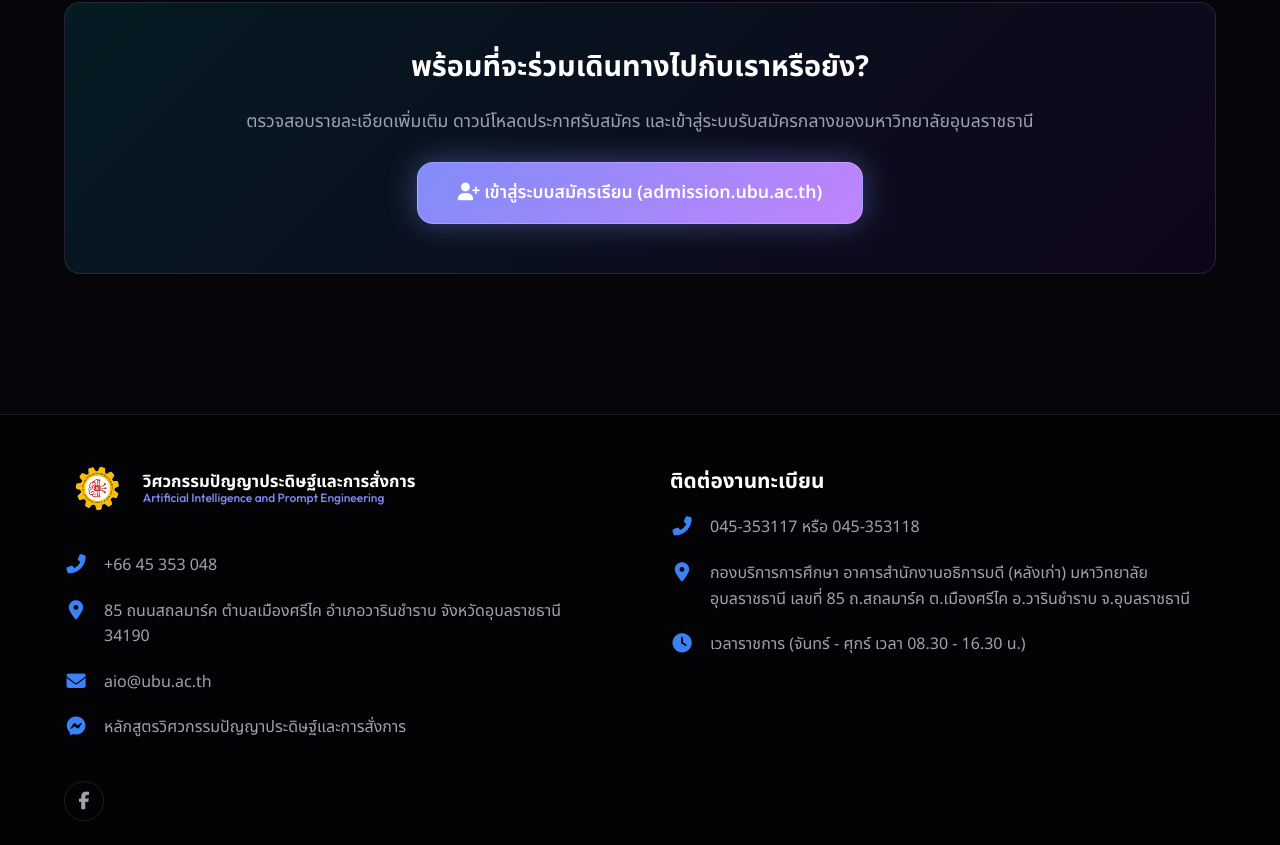
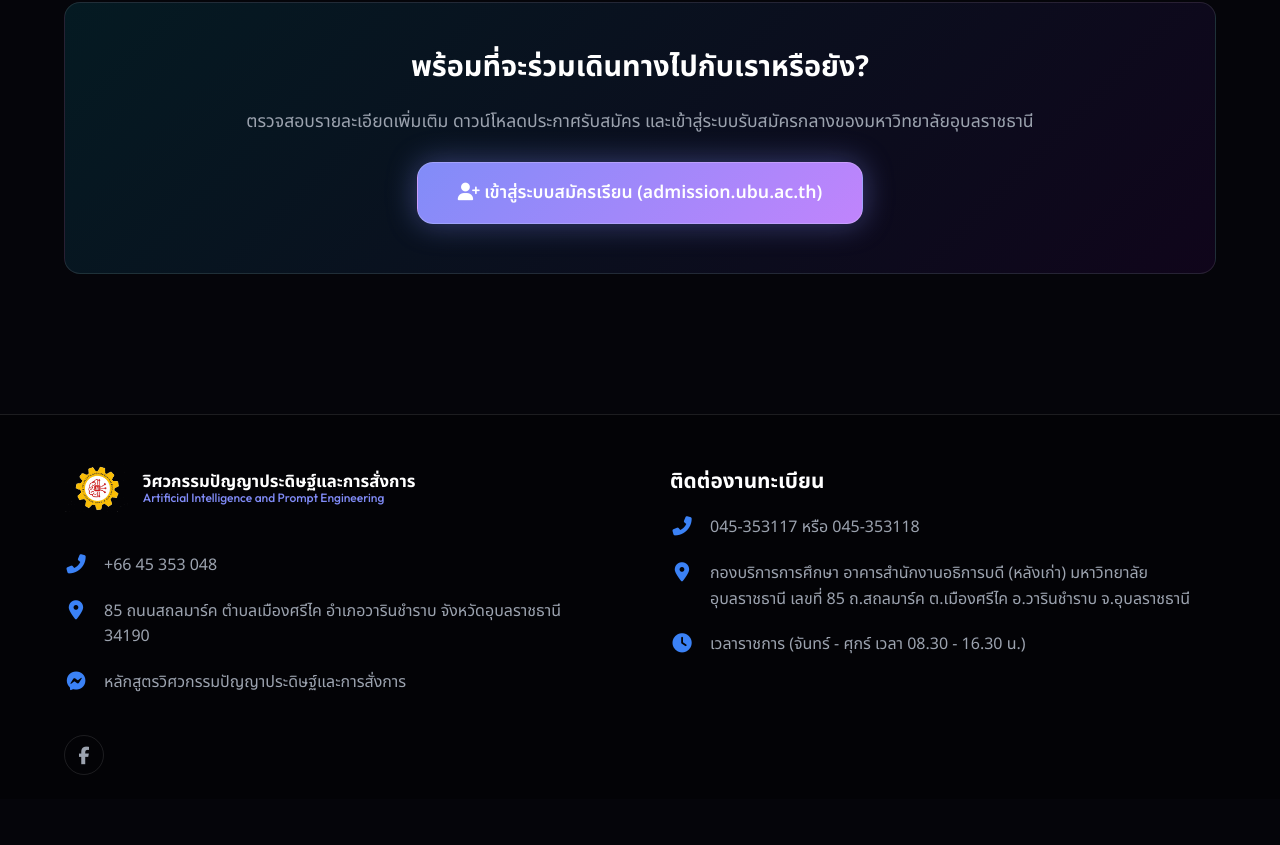
Before and after one commit to pearchampraphaipc-wawaa/wawaa_, a website: page admission.html in a window 1280 px wide. Shown: the part 1899-2744 px from the top of the page. After the commit the page ends 2698 px from the top, so only its background shows below. Drawn offline with Linux system fonts and the light colour scheme.

Commit message:
Remove aio@ubu.ac.th email from footers across all pages

```diff
--- a/admission.html
+++ b/admission.html
@@ -160,10 +160,6 @@
               <span>85 ถนนสถลมาร์ค ตำบลเมืองศรีไค อำเภอวารินชำราบ จังหวัดอุบลราชธานี 34190</span>
             </li>
             <li>
-              <div class="icon-wrapper"><i class="fas fa-envelope"></i></div>
-              <span>aio@ubu.ac.th</span>
-            </li>
-            <li>
               <div class="icon-wrapper"><i class="fab fa-facebook-messenger"></i></div>
               <span>หลักสูตรวิศวกรรมปัญญาประดิษฐ์และการสั่งการ</span>
             </li>
```
Also changed, not shown: curriculum.html (+0 -4 lines), faculty.html (+0 -4 lines), index.html (+0 -4 lines), news.html (+0 -4 lines).
